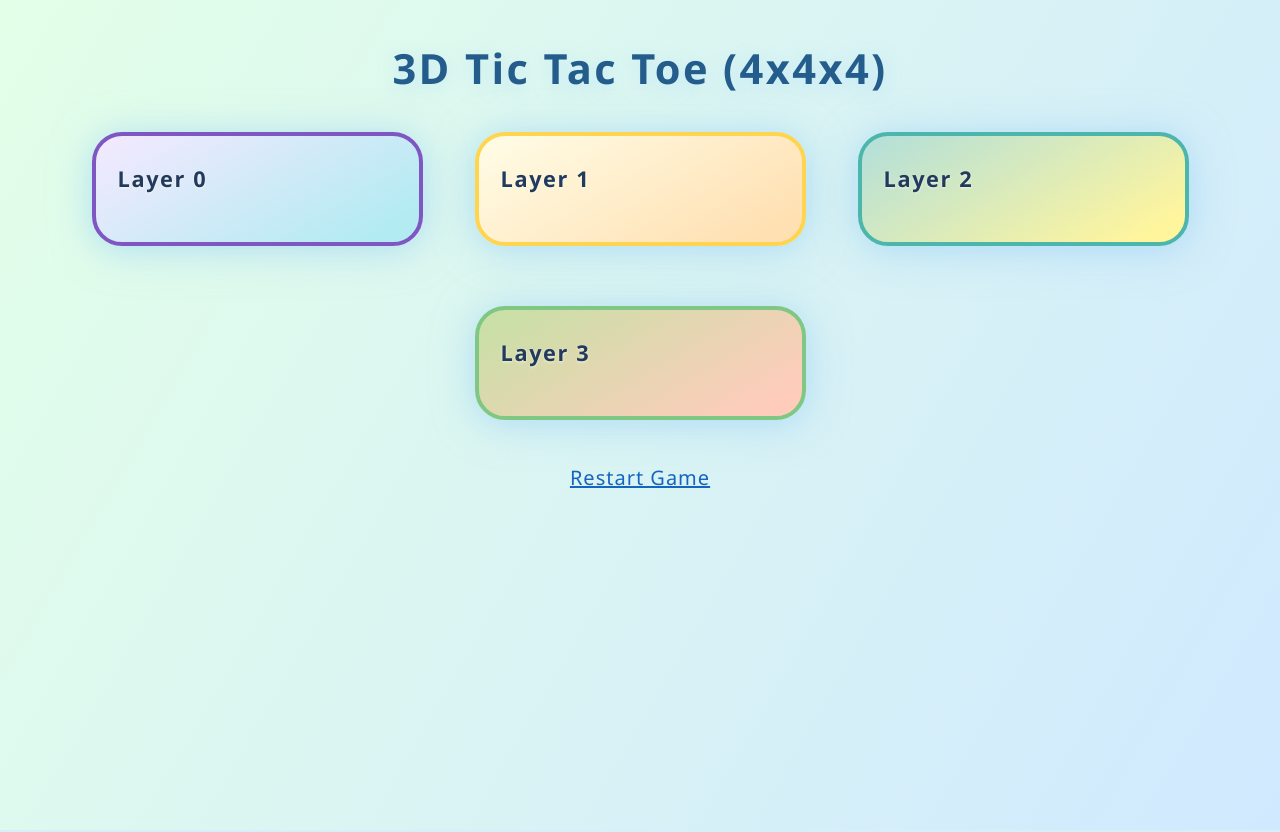
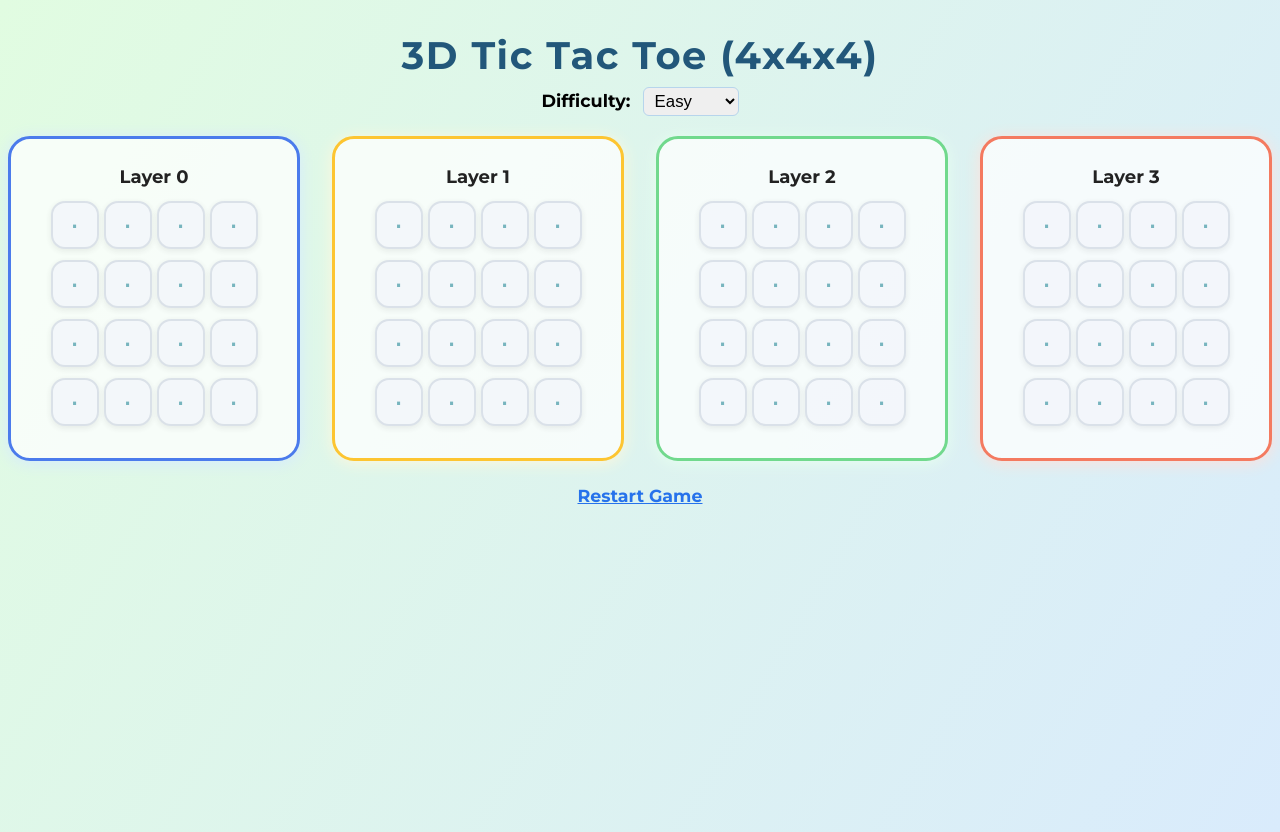
Before and after one commit to hruthikatigulla/3d-tic-tac-toe, a Flask app: template templates/index.html in a window 1280 px wide. Before the commit the page ends 545 px from the top, so only its background shows below. Run offline with Flask 3, Linux system fonts and the light colour scheme; the template is opened without the code that fills it, so the values that code supplies are empty.

Commit message:
Update index.html

```diff
--- a/templates/index.html
+++ b/templates/index.html
@@ -1,189 +1,161 @@
 <!DOCTYPE html>
-<html>
+<html lang="en">
 <head>
+    <meta charset="UTF-8">
     <title>3D Tic Tac Toe (4x4x4)</title>
-    <meta name="viewport" content="width=device-width, initial-scale=1.0">
+    <link href="https://fonts.googleapis.com/css?family=Montserrat:700,400" rel="stylesheet">
     <style>
         body {
-            font-family: 'Segoe UI', Arial, sans-serif;
-            background: linear-gradient(120deg, #e3ffe8 0%, #d0e9ff 100%);
-            margin: 0;
+            font-family: 'Montserrat', Arial, sans-serif;
+            background: linear-gradient(120deg, #e1fce1 0%, #d9ebfc 100%);
+            margin: 0; padding: 0;
             min-height: 100vh;
-            padding-bottom: 30px;
         }
-        h2 {
-            margin: 0 0 36px 0;
-            padding: 40px 0 0 0;
-            font-weight: 900;
+        h1 {
             text-align: center;
-            color: #245c8c;
-            letter-spacing: 2.4px;
-            font-size: 2.6em;
-            text-shadow: 0 4px 16px #b0e0ff80;
+            color: #22577A;
+            font-size: 2.4rem;
+            letter-spacing: 1.5px;
+            margin: 32px 0 8px 0;
         }
-        .layer-container {
+        .controls {
+            text-align: center;
+            margin-bottom: 20px;
+        }
+        .difficulty-label {
+            font-weight: bold;
+            font-size: 1.1em;
+            margin-right: 8px;
+        }
+        .difficulty-select {
+            font-size: 1.05em;
+            padding: 3px 7px;
+            border-radius: 6px;
+            border: 1px solid #b7d5ec;
+        }
+        .layers-container {
             display: flex;
-            gap: 52px;
             justify-content: center;
-            align-items: flex-end;
-            margin-bottom: 36px;
-            flex-wrap: wrap;
+            gap: 32px;
+            margin-bottom: 20px;
         }
         .layer {
-            background: rgba(255,255,255,0.89);
-            border: 4px solid #b2ebf2;
-            border-radius: 30px;
-            padding: 28px 22px 26px 22px;
-            box-shadow: 0 4px 40px #90caf980, 0 2px 16px #b2ebf240;
-            min-width: 260px;
-            max-width: 98vw;
-            margin-bottom: 8px;
+            background: rgba(255,255,255,0.75);
+            border-radius: 22px;
+            box-shadow: 0 2px 16px 0 rgba(80,120,180,0.08), 0 0 0 5px #f0f8ff;
+            padding: 26px 18px 24px 18px;
+            min-width: 250px;
+            text-align: center;
             position: relative;
-            transition: background 0.5s;
+            border: 3px solid;
+            transition: box-shadow 0.25s;
         }
-        .layer:nth-child(1) { background: linear-gradient(150deg, #f5e9ff 0%, #b2ebf2 90%); border-color: #7e57c2;}
-        .layer:nth-child(2) { background: linear-gradient(150deg, #fffde7 0%, #ffe0b2 90%); border-color: #ffd54f;}
-        .layer:nth-child(3) { background: linear-gradient(150deg, #b2dfdb 0%, #fff59d 90%); border-color: #4db6ac;}
-        .layer:nth-child(4) { background: linear-gradient(150deg, #c5e1a5 0%, #ffccbc 90%); border-color: #81c784;}
-        .layer b {
-            font-size: 1.36em;
-            color: #213a5e;
+        .layer:nth-child(1) { border-color: #4b7bec; box-shadow: 0 2px 16px 0 #d5eaff; }
+        .layer:nth-child(2) { border-color: #fdc531; box-shadow: 0 2px 16px 0 #fff8dc; }
+        .layer:nth-child(3) { border-color: #71d98d; box-shadow: 0 2px 16px 0 #e7ffef; }
+        .layer:nth-child(4) { border-color: #f47a60; box-shadow: 0 2px 16px 0 #ffe0d9; }
+        .layer-title {
+            font-size: 1.13em;
             font-weight: bold;
+            margin-bottom: 10px;
+            color: #222;
+        }
+        .board-row {
+            display: flex;
+            justify-content: center;
+            margin-bottom: 6px;
+        }
+        .cell-btn {
+            width: 48px; height: 48px;
+            margin: 2.5px;
+            font-size: 2em;
+            background: #fff;
+            border: 2px solid #d4dbe5;
+            border-radius: 14px;
+            box-shadow: 0 2px 7px 0 rgba(0,0,0,0.10);
+            color: #333;
+            cursor: pointer;
+            outline: none;
+            transition: box-shadow 0.18s;
+        }
+        .cell-btn:disabled {
+            cursor: default;
+            background: #f3f6fb;
+            color: #58a4b0;
+            opacity: 0.8;
+        }
+        .cell-x { color: #28c940; font-weight: bold; }
+        .cell-o { color: #fc2c44; font-weight: bold; }
+        .restart-link {
             display: block;
-            margin-bottom: 15px;
-            letter-spacing: 1.6px;
-            text-shadow: 0 1px 3px #f9fbe7c0;
+            margin: 24px auto 0 auto;
+            width: fit-content;
+            font-size: 1.09em;
+            text-align: center;
+            color: #2672eb;
+            text-decoration: underline;
+            font-weight: 600;
         }
-        .grid {
-            display: grid;
-            grid-template-columns: repeat(4, 60px);
-            grid-gap: 13px;
-            margin-bottom: 8px;
-        }
-        button, .grid button {
-            width: 56px;
-            height: 56px;
-            font-size: 2.15em;
-            border-radius: 16px;
-            border: 3px solid #bdbdbd;
-            background: linear-gradient(145deg, #f6fafd 70%, #e9f7fd 100%);
+        .winner-message {
+            text-align: center;
+            font-size: 1.7em;
+            margin: 28px 0 0 0;
+            color: #08ab66;
             font-weight: bold;
-            cursor: pointer;
-            transition: background 0.17s, border 0.18s, color 0.18s, box-shadow 0.16s, transform 0.14s;
-            box-shadow: 0 2px 12px #64b5f680, 0 1px 3px #fff9c440;
-            outline: none;
-        }
-        button:hover, .grid button:hover {
-            background: linear-gradient(135deg, #c5e1fa 0%, #e3f2fd 100%);
-            border-color: #2196f3;
-            box-shadow: 0 2px 22px #81d4fa80, 0 1px 6px #b2ebf260;
-            transform: scale(1.11);
-        }
-        button[disabled] {
-            cursor: default;
-            background: #ececec;
-            border-color: #e0e0e0;
-            box-shadow: none;
-            transform: none;
-        }
-        .grid button[disabled][style*="color:green"] {
-            color: #1b5e20;
-            background: linear-gradient(145deg, #c8e6c9 60%, #e9fbe6 100%);
-            border-color: #43a047;
-            text-shadow: 0 2px 6px #c8e6c9a0;
-        }
-        .grid button[disabled][style*="color:red"]   {
-            color: #b71c1c;
-            background: linear-gradient(145deg, #ffcdd2 60%, #ffeaea 100%);
-            border-color: #e53935;
-            text-shadow: 0 2px 6px #ffcdd290;
-        }
-        .winner {
-            font-size: 2.2em;
-            color: #e65100;
-            margin: 36px 0 16px 0;
-            font-weight: bold;
-            text-align: center;
-            animation: winnerglow 1.7s infinite alternate;
-            letter-spacing: 2px;
-            text-shadow: 0 0 18px #ffd600, 0 2px 6px #f9fbe7, 0 0 44px #fffde7;
-        }
-        @keyframes winnerglow { 0% { text-shadow: 0 0 12px #ffd600, 0 0 1px #fffde7; } 100% { text-shadow: 0 0 44px #ffd600, 0 0 7px #fffde7;} }
-        a {
-            color: #1565c0;
-            font-size: 1.25em;
-            font-weight: 500;
-            text-decoration: underline;
-            transition: color 0.16s;
-            display: block;
-            width: fit-content;
-            margin: 22px auto 0 auto;
-            letter-spacing: 1px;
-        }
-        a:hover {
-            color: #00acc1;
-            letter-spacing: 2px;
-        }
-        @media (max-width: 1200px) {
-            .layer-container { flex-wrap: wrap; gap: 28px;}
-            .layer { min-width: 185px; padding: 16px 9px 18px 9px;}
-            .grid { grid-template-columns: repeat(4, 44px);}
-            button, .grid button { width: 42px; height: 42px; font-size: 1.5em;}
-        }
-        @media (max-width: 800px) {
-            h2 { font-size: 1.25em;}
-            .layer-container { gap: 7px;}
-            .layer { min-width: 80px; padding: 7px 4px 7px 4px;}
-            .grid { grid-template-columns: repeat(4, 26px);}
-            button, .grid button { width: 22px; height: 22px; font-size: 1em;}
         }
     </style>
 </head>
 <body>
-    <h2>3D Tic Tac Toe (4x4x4)</h2>
-    <div class="layer-container">
+    <h1>3D Tic Tac Toe (4x4x4)</h1>
+    <div class="controls">
+        <form method="post" id="difficulty-form" style="display:inline;">
+            <span class="difficulty-label">Difficulty:</span>
+            <select name="difficulty" class="difficulty-select" onchange="document.getElementById('difficulty-form').submit()">
+                <option value="easy" {% if difficulty == 'easy' %}selected{% endif %}>Easy</option>
+                <option value="medium" {% if difficulty == 'medium' %}selected{% endif %}>Medium</option>
+                <option value="hard" {% if difficulty == 'hard' %}selected{% endif %}>Hard</option>
+            </select>
+        </form>
+    </div>
+    <div class="layers-container">
         {% for z in range(4) %}
         <div class="layer">
-            <b>Layer {{z}}</b>
-            <div class="grid">
-                {% for x in range(4) %}
-                    {% for y in range(4) %}
-                        {% set val = board[x][y][z] %}
-                        {% if not winner and val == 0 %}
-                            <form method="post" style="display:inline;">
-                                <input type="hidden" name="x" value="{{x}}">
-                                <input type="hidden" name="y" value="{{y}}">
-                                <input type="hidden" name="z" value="{{z}}">
-                                <button type="submit" onclick="playMoveSound()" style="color:#546e7a;">•</button>
-                            </form>
-                        {% elif val == 1 %}
-                            <button disabled style="color:green;">X</button>
-                        {% elif val == 2 %}
-                            <button disabled style="color:red;">O</button>
-                        {% endif %}
-                    {% endfor %}
+            <div class="layer-title">Layer {{ z }}</div>
+            {% for x in range(4) %}
+            <div class="board-row">
+                {% for y in range(4) %}
+                {% set val = game.board[x][y][z] %}
+                <form method="post" style="display:inline;">
+                    <input type="hidden" name="x" value="{{ x }}">
+                    <input type="hidden" name="y" value="{{ y }}">
+                    <input type="hidden" name="z" value="{{ z }}">
+                    {% if winner or val != 0 %}
+                        <button class="cell-btn {% if val==1 %}cell-x{% elif val==2 %}cell-o{% endif %}" disabled>
+                            {% if val==1 %}X{% elif val==2 %}O{% else %}&middot;{% endif %}
+                        </button>
+                    {% else %}
+                        <button class="cell-btn" type="submit">
+                            &middot;
+                        </button>
+                    {% endif %}
+                </form>
                 {% endfor %}
             </div>
+            {% endfor %}
         </div>
         {% endfor %}
     </div>
     {% if winner %}
-        <div class="winner">{{winner}}</div>
-        <audio id="winSound" src="{{ url_for('static', filename='win.wav') }}"></audio>
-        <script>
-            window.onload = function() {
-                var audio = document.getElementById('winSound');
-                if(audio) { audio.play().catch(()=>{}); }
-            }
-        </script>
+        <div class="winner-message">
+            {% if winner == 1 %}
+                You win! 🎉
+            {% elif winner == 2 %}
+                AI wins! 🤖
+            {% else %}
+                It's a draw!
+            {% endif %}
+        </div>
     {% endif %}
-    <audio id="moveSound" src="{{ url_for('static', filename='move.wav') }}"></audio>
-    <script>
-        function playMoveSound() {
-            var snd = document.getElementById('moveSound');
-            if(snd) { snd.currentTime = 0; snd.play().catch(()=>{}); }
-        }
-    </script>
-    <a href="{{url_for('restart')}}">Restart Game</a>
+    <a class="restart-link" href="{{ url_for('restart') }}">Restart Game</a>
 </body>
 </html>
```
